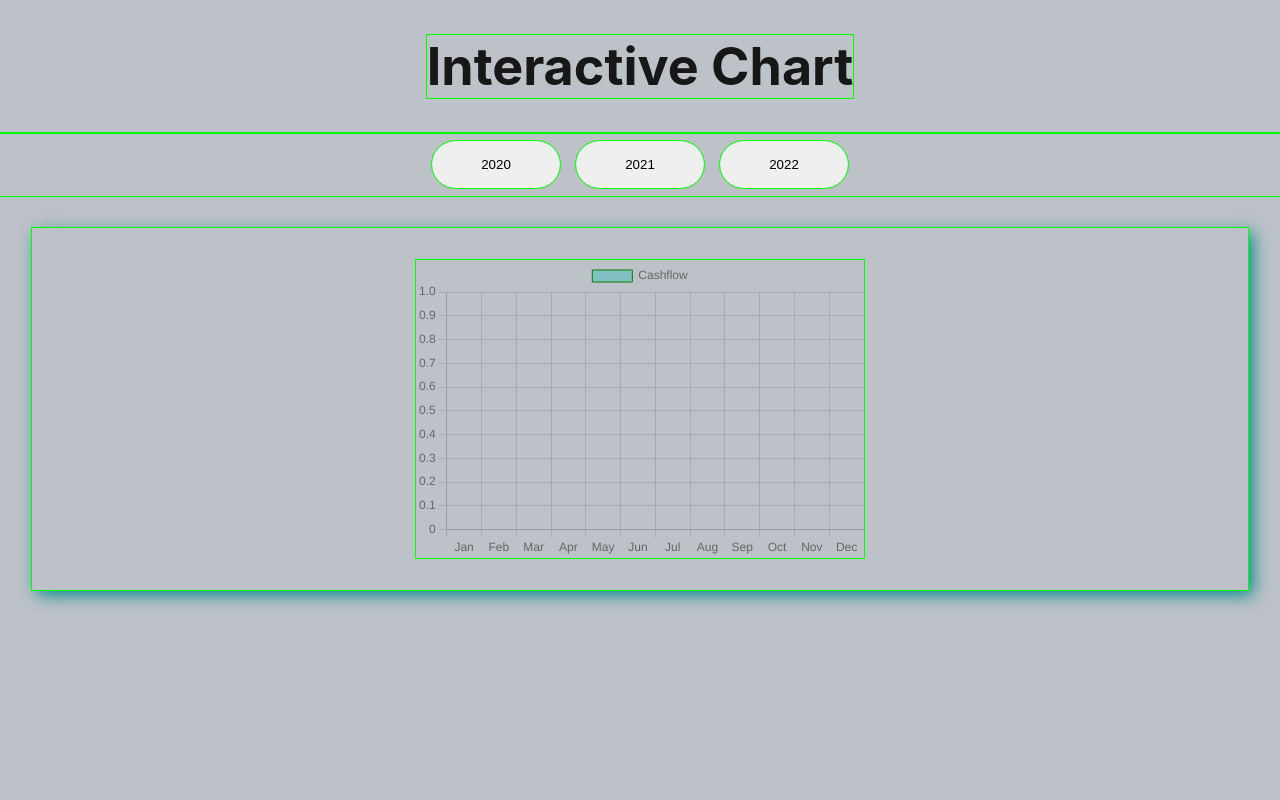
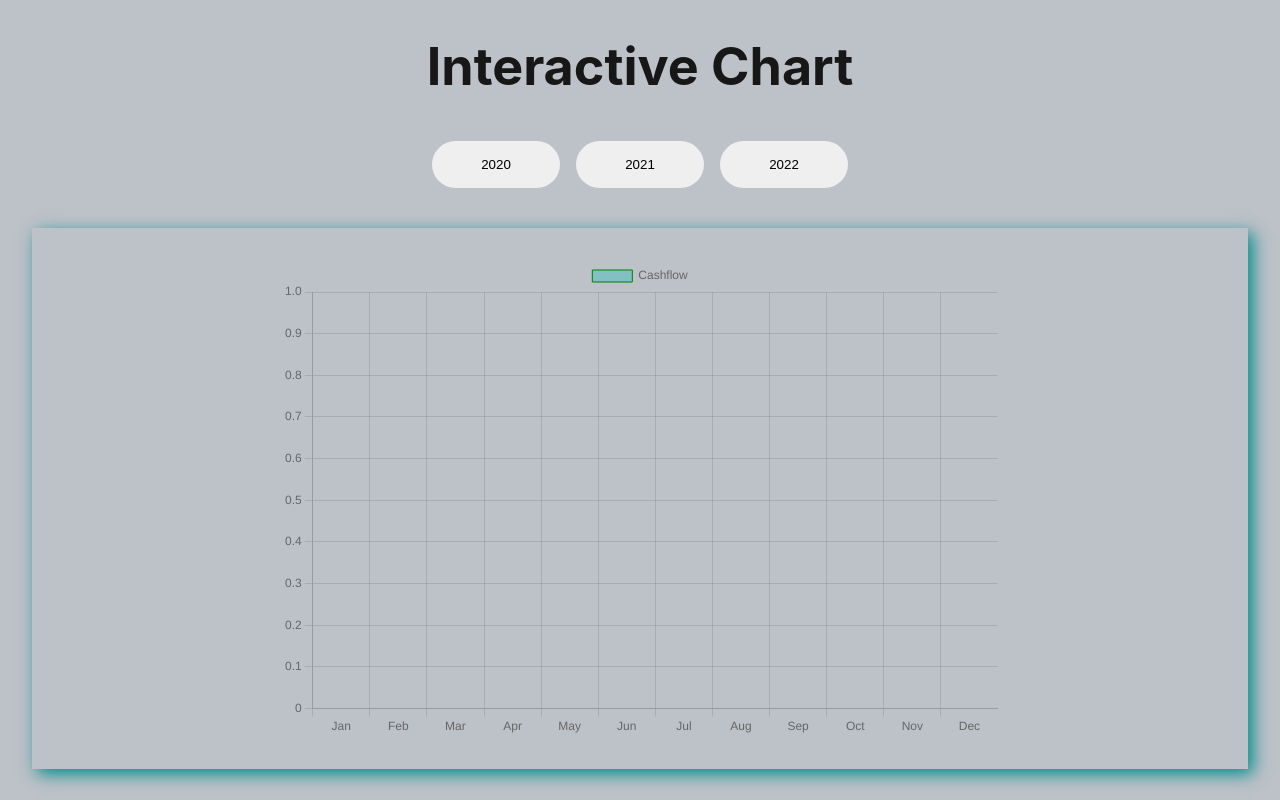
Before and after one commit to lhes23/ts-interactive-chart, a React (Create React App) app: page / in a window 1280 px wide. Built offline with nearby package versions, Linux system fonts and the light colour scheme.

Commit message:
put data into data.tsx

```diff
--- a/src/App.css
+++ b/src/App.css
@@ -37,9 +37,9 @@ body {
   }
 }
 
-* {
+/* * {
   outline: 1px solid lime;
-}
+} */
 
 .btnContainer {
   display: flex;
--- a/src/App.tsx
+++ b/src/App.tsx
@@ -4,29 +4,8 @@ import "./App.css";
 import { IData, sampleData } from "./data";
 import BarChart from "./components/BarChart";
 
-const mySampleData = [
-  {
-    categoryId: "2020",
-    data: [
-      5000, -17000, 15000, 8000, 20000, -600, 13000, 20000, -9000, 4000, 17000,
-      -40000,
-    ],
-  },
-  {
-    categoryId: "2021",
-    data: [
-      -200000, -50000, 3000, 1000, -13000, 338, 3500, 19000, 18000, -5000,
-      17000, 117000,
-    ],
-  },
-  {
-    categoryId: "2022",
-    data: [-70, -26000, -33000, -680, -18000, 1500, 30000],
-  },
-];
-
 function App() {
-  const [selectData, setSelectData] = useState<IData>(sampleData[0]);
+  // const [selectData, setSelectData] = useState<IData>(sampleData[0]);
 
   const [dataSetData, setDataSetData] = useState<number[]>([]);
 
@@ -37,7 +16,7 @@ function App() {
     //   }
     // });
 
-    mySampleData.map((data) => {
+    sampleData.map((data) => {
       if (data.categoryId === e.currentTarget.id) {
         setDataSetData(data.data);
       }
@@ -51,7 +30,7 @@ function App() {
         <h1>Interactive Chart</h1>
       </header>
       <div className="btnContainer">
-        {mySampleData.map((data) => {
+        {sampleData.map((data) => {
           return (
             <button
               id={data.categoryId}
@@ -65,7 +44,7 @@ function App() {
         })}
       </div>
       <div className="chartContainer">
-        <div style={{ width: "50%" }}>
+        <div style={{ width: "80%" }}>
           <BarChart dataSets={dataSetData} />
         </div>
       </div>
--- a/src/data.tsx
+++ b/src/data.tsx
@@ -18,26 +18,47 @@ export const months = [
   "Nov",
   "Dec",
 ];
-export const sampleData: IData[] = [
+// export const sampleData: IData[] = [
+//   {
+//     categoryId: "2020",
+//     x: months,
+//     y: [
+//       5000, -17000, 15000, 8000, 20000, -600, 13000, 20000, -9000, 4000, 17000,
+//       -40000,
+//     ],
+//   },
+//   {
+//     categoryId: "2021",
+//     x: months,
+//     y: [
+//       -200000, -50000, 3000, 1000, -13000, 338, 3500, 19000, 18000, -5000,
+//       17000, 117000,
+//     ],
+//   },
+//   {
+//     categoryId: "2022",
+//     x: months,
+//     y: [-70, -26000, -33000, -680, -18000, 1500, 30000],
+//   },
+// ];
+
+export const sampleData = [
   {
     categoryId: "2020",
-    x: months,
-    y: [
+    data: [
       5000, -17000, 15000, 8000, 20000, -600, 13000, 20000, -9000, 4000, 17000,
       -40000,
     ],
   },
   {
     categoryId: "2021",
-    x: months,
-    y: [
+    data: [
       -200000, -50000, 3000, 1000, -13000, 338, 3500, 19000, 18000, -5000,
       17000, 117000,
     ],
   },
   {
     categoryId: "2022",
-    x: months,
-    y: [-70, -26000, -33000, -680, -18000, 1500, 30000],
+    data: [-70, -26000, -33000, -680, -18000, 1500, 30000],
   },
 ];
```
